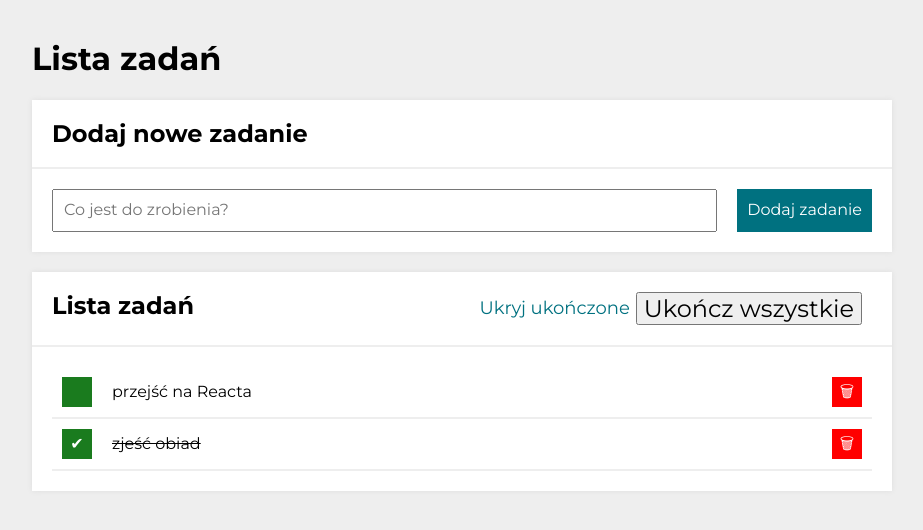
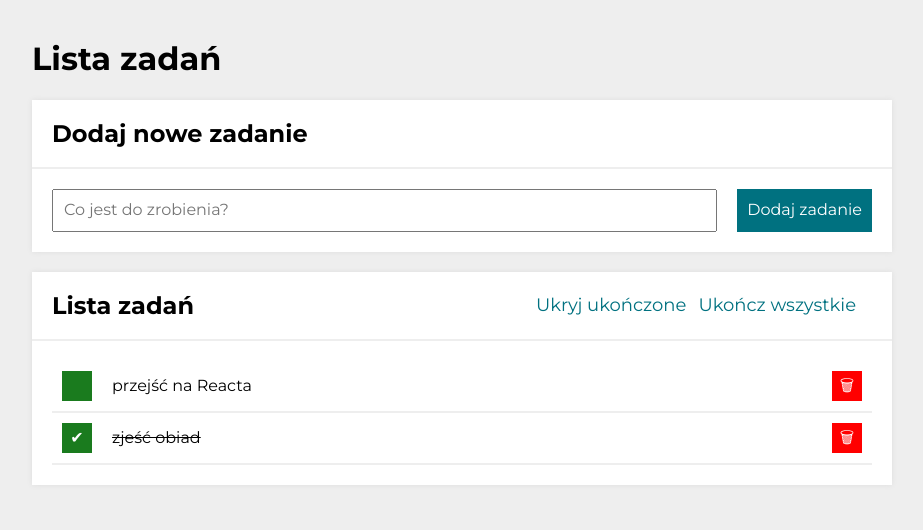
Before and after one commit to bartekdbc/to-do-list-react, a React (Create React App) app: page / in a window 1280 px wide. Shown: the top 530 px of the page, without its empty margins (178-1101 px from the left). Built offline with nearby package versions, Linux system fonts and the light colour scheme.

Commit message:
index.js of buttons adjusted

```diff
--- a/src/Buttons/index.js
+++ b/src/Buttons/index.js
@@ -9,7 +9,7 @@ const Buttons = ({ tasks, hideDoneTask }) => (
           {hideDoneTask ? "Pokaż" : "Ukryj"} ukończone
         </button>
         <button
-          className="buttons_button"
+          className="buttons__button"
           disabled={tasks.every(({ done }) => done)}
         >
           Ukończ wszystkie
```
